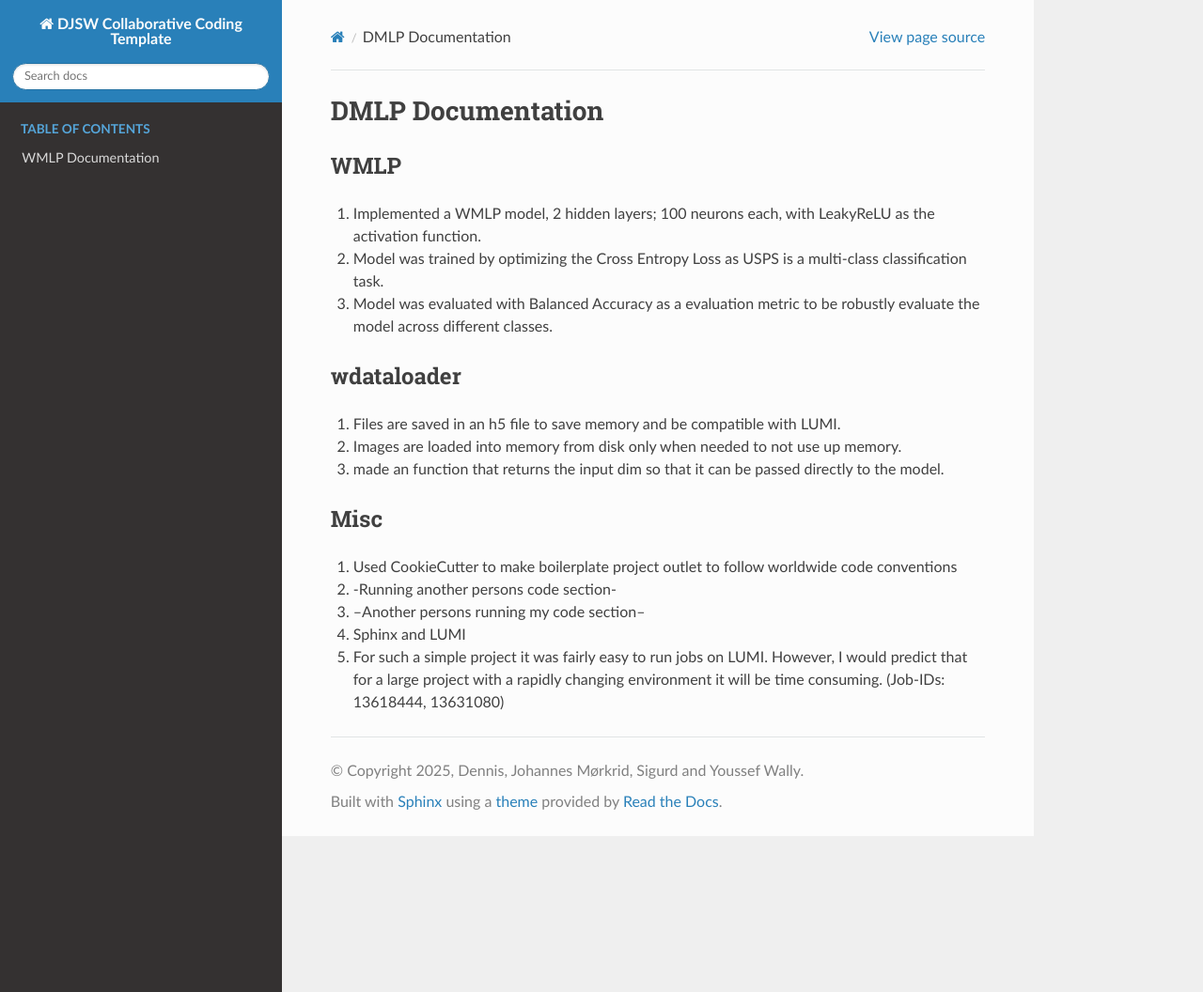
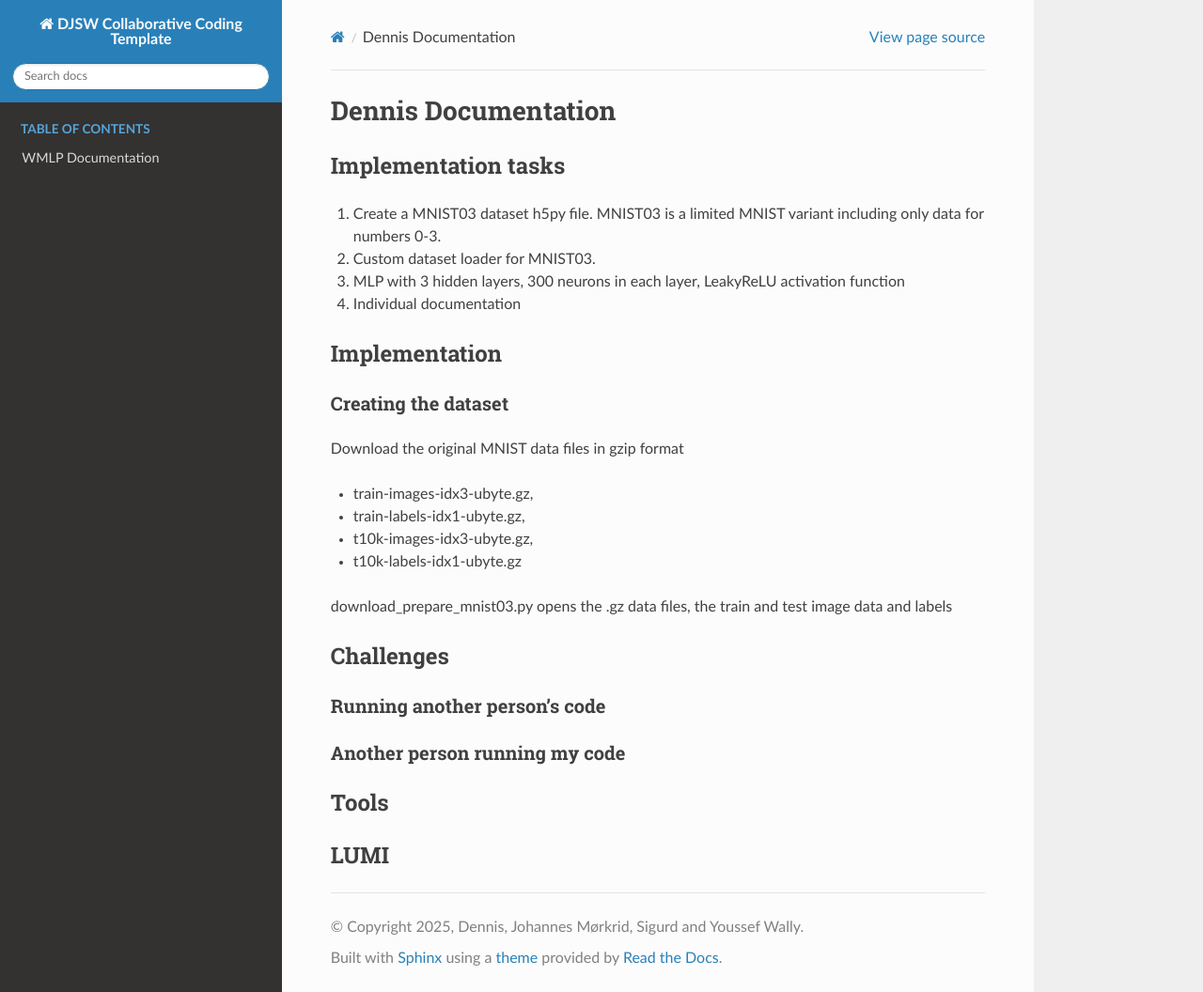
Before and after one commit to youssefwally/DJSW_collaborative_coding, a Sphinx documentation site: the page built from docs/pages/individual_reports/dennis.md, in a window 1280 px wide and 1056 px high. Shown: the whole window at 94% size. Built offline with Sphinx 7.4.7 and the Read the Docs theme 3.1.0, drawn with Linux system fonts in a browser that asks for light colours; pages that are not in the unit, such as notebooks, are missing from menus.

Commit message:
Started with dennis.md

```diff
--- a/docs/pages/individual_reports/dennis.md
+++ b/docs/pages/individual_reports/dennis.md
@@ -1,15 +1,31 @@
-# DMLP Documentation
-## WMLP
-1. Implemented a WMLP model, 2 hidden layers; 100 neurons each, with LeakyReLU as the activation function.
-2. Model was trained by optimizing the Cross Entropy Loss as USPS is a multi-class classification task.
-3. Model was evaluated with Balanced Accuracy as a evaluation metric to be robustly evaluate the model across different classes.
-## wdataloader
-1. Files are saved in an h5 file to save memory and be compatible with LUMI.
-2. Images are loaded into memory from disk only when needed to not use up memory.
-3. made an function that returns the input dim so that it can be passed directly to the model.
-## Misc
-1. Used CookieCutter to make boilerplate project outlet to follow worldwide code conventions
-2. -Running another persons code section-
-3. --Another persons running my code section--
-4. Sphinx and LUMI
-5. For such a simple project it was fairly easy to run jobs on LUMI. However, I would predict that for a large project with a rapidly changing environment it will be time consuming. (Job-IDs: 13618444, 13631080)
+# Dennis Documentation
+## Implementation tasks
+
+1. Create a MNIST03 dataset h5py file. MNIST03 is a limited MNIST variant including only data for numbers 0-3.
+2. Custom dataset loader for MNIST03.
+3. MLP with 3 hidden layers, 300 neurons in each layer, LeakyReLU activation function
+4. Individual documentation
+
+## Implementation
+
+### Creating the dataset
+
+Download the original MNIST data files in gzip format
+
+- train-images-idx3-ubyte.gz,
+- train-labels-idx1-ubyte.gz,
+- t10k-images-idx3-ubyte.gz,
+- t10k-labels-idx1-ubyte.gz
+
+download_prepare_mnist03.py opens the .gz data files, the train and test image data and labels
+
+
+
+## Challenges
+### Running another person's code
+
+### Another person running my code
+
+## Tools
+
+## LUMI
```
